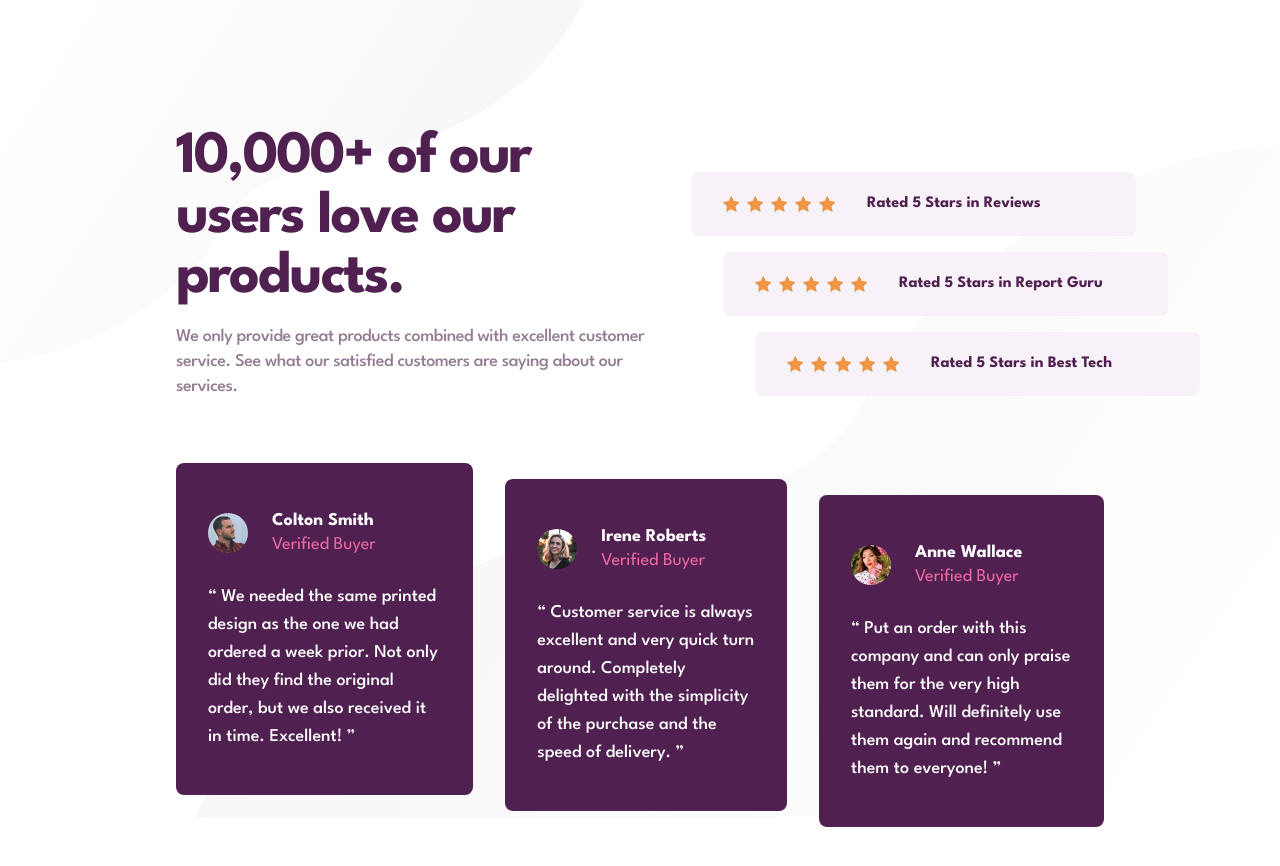
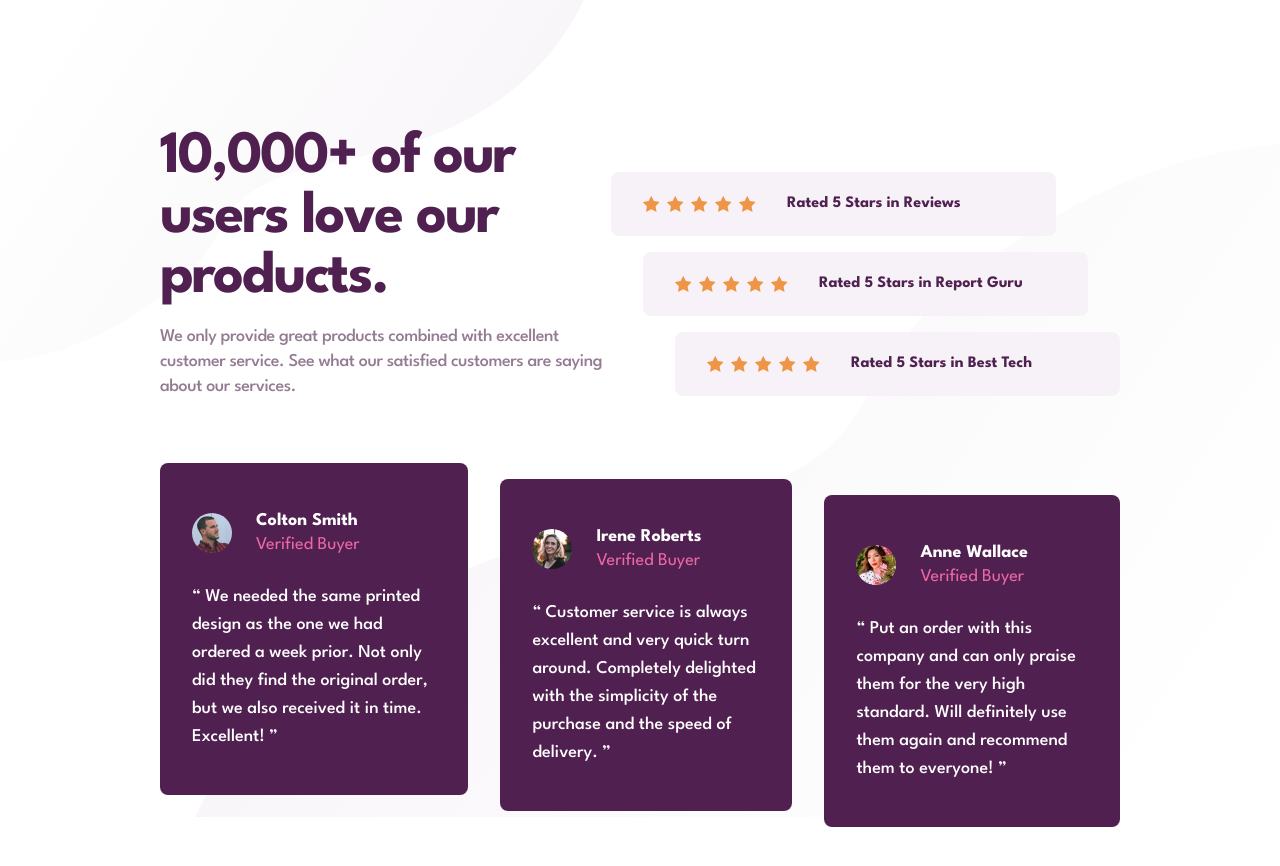
Before and after one commit to arpit8392/fem-challenge-12-social-proof-section, a Next.js app: page / in a window 1280 px wide. Shown: the top 866 px of the page. Built offline with nearby package versions, Linux system fonts and the light colour scheme.

Commit message:
Fix Spacing Issues

```diff
--- a/app/page.tsx
+++ b/app/page.tsx
@@ -5,11 +5,12 @@ import { reviews, testimonials } from '@/data'
 
 export default function Home() {
 	return (
-		<main className='relative flex flex-col space-y-12 px-6 py-20 md:px-44 md:py-32'>
+		<main className='relative flex flex-col space-y-12 px-6 py-20 md:px-40 md:py-32'>
 			<section className='flex flex-col space-y-10 md:flex-row md:items-center md:justify-between'>
 				<Header />
 				<Reviews reviews={reviews} />
 			</section>
+
 			<section>
 				<Testimonials testimonials={testimonials} />
 			</section>
--- a/components/Header.tsx
+++ b/components/Header.tsx
@@ -1,10 +1,10 @@
 const Header = () => {
 	return (
 		<header className='flex flex-col items-center space-y-4 text-center tracking-tight md:items-start md:text-left'>
-			<h1 className='max-w-xs md:max-w-sm md:-tracking-[2px] text-4xl/8 md:text-6xl  font-bold tracking-tighter text-veryDarkMagenta'>
+			<h1 className='max-w-xs text-4xl/8 font-bold tracking-tighter text-veryDarkMagenta  md:max-w-sm md:text-6xl md:-tracking-[2px]'>
 				10,000+ of our users love our products.
 			</h1>
-			<p className='text-lg/[25px] font-medium text-darkGrayishMagenta'>
+			<p className='max-w-md text-lg/[25px] font-medium text-darkGrayishMagenta'>
 				We only provide great products combined with excellent customer service.
 				See what our satisfied customers are saying about our services.
 			</p>
--- a/components/Reviews.tsx
+++ b/components/Reviews.tsx
@@ -5,9 +5,9 @@ type Props = {
 }
 
 const styles: string[] = [
-	'md:translate-x-8',
-	'md:translate-x-16',
-	'md:translate-x-24',
+	'md:-translate-x-16',
+	'md:-translate-x-8',
+	'md:translate-x-0',
 ]
 
 const Reviews = ({ reviews }: Props) => {
```
